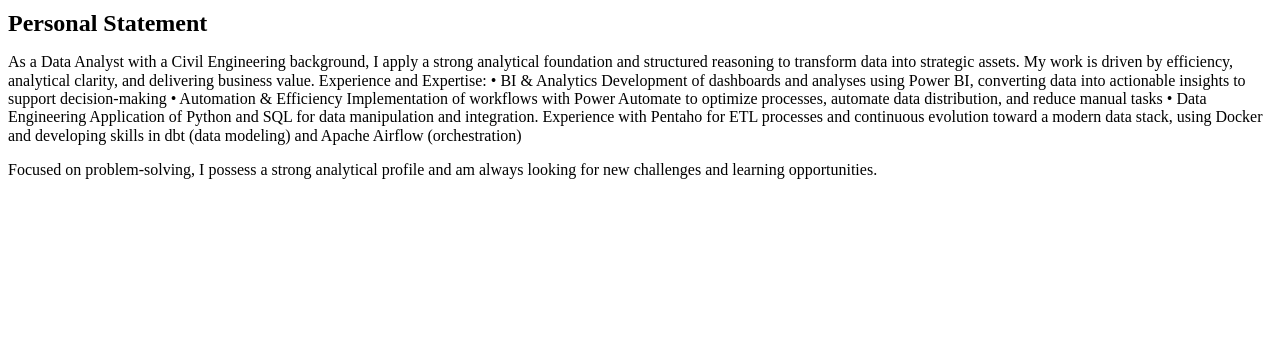
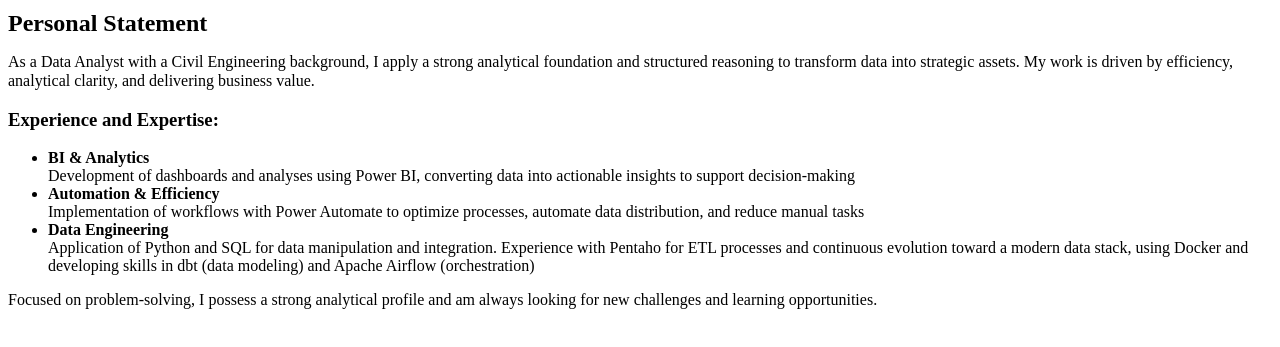
Before and after one commit to GiovaniF25/Giovani.github.io, a plain HTML site: page index.html in a window 1280 px wide. Shown: the part 151-498 px from the top of the page. Drawn offline with Linux system fonts and the light colour scheme.

Commit message:
Update index.html

```diff
--- a/index.html
+++ b/index.html
@@ -22,24 +22,28 @@
        GitHub: <a href="https://github.com/GiovaniF25">https://github.com/GiovaniF25</a>
     </p>
 
-    <h2>Personal Statement</h2>
-    <p>
-        As a Data Analyst with a Civil Engineering background, I apply a strong analytical foundation and structured reasoning to transform data into strategic assets. My work is driven by efficiency, analytical clarity, and delivering business value.
+   <h2>Personal Statement</h2>
 
-Experience and Expertise:
+<p>
+    As a Data Analyst with a Civil Engineering background, I apply a strong analytical foundation and structured reasoning to transform data into strategic assets. My work is driven by efficiency, analytical clarity, and delivering business value.
+</p>
 
-• BI & Analytics
- Development of dashboards and analyses using Power BI, converting data into actionable insights to support decision-making
+<h3>Experience and Expertise:</h3>
+<ul>
+    <li>
+        <strong>BI & Analytics</strong><br>
+        Development of dashboards and analyses using Power BI, converting data into actionable insights to support decision-making
+    </li>
+    <li>
+        <strong>Automation & Efficiency</strong><br>
+        Implementation of workflows with Power Automate to optimize processes, automate data distribution, and reduce manual tasks
+    </li>
+    <li>
+        <strong>Data Engineering</strong><br>
+        Application of Python and SQL for data manipulation and integration. Experience with Pentaho for ETL processes and continuous evolution toward a modern data stack, using Docker and developing skills in dbt (data modeling) and Apache Airflow (orchestration)
+    </li>
+</ul>
 
-• Automation & Efficiency
- Implementation of workflows with Power Automate to optimize processes, automate data distribution, and reduce manual tasks
-
-• Data Engineering
- Application of Python and SQL for data manipulation and integration. Experience with Pentaho for ETL processes and continuous evolution toward a modern data stack, using Docker and developing skills in dbt (data modeling) and Apache Airflow (orchestration)
-    </p>
-    <p>
-        Focused on problem-solving, I possess a strong analytical profile and am always looking for new challenges and learning opportunities.
-    </p>
-
-</body>
-</html>
+<p>
+    Focused on problem-solving, I possess a strong analytical profile and am always looking for new challenges and learning opportunities.
+</p>
```
